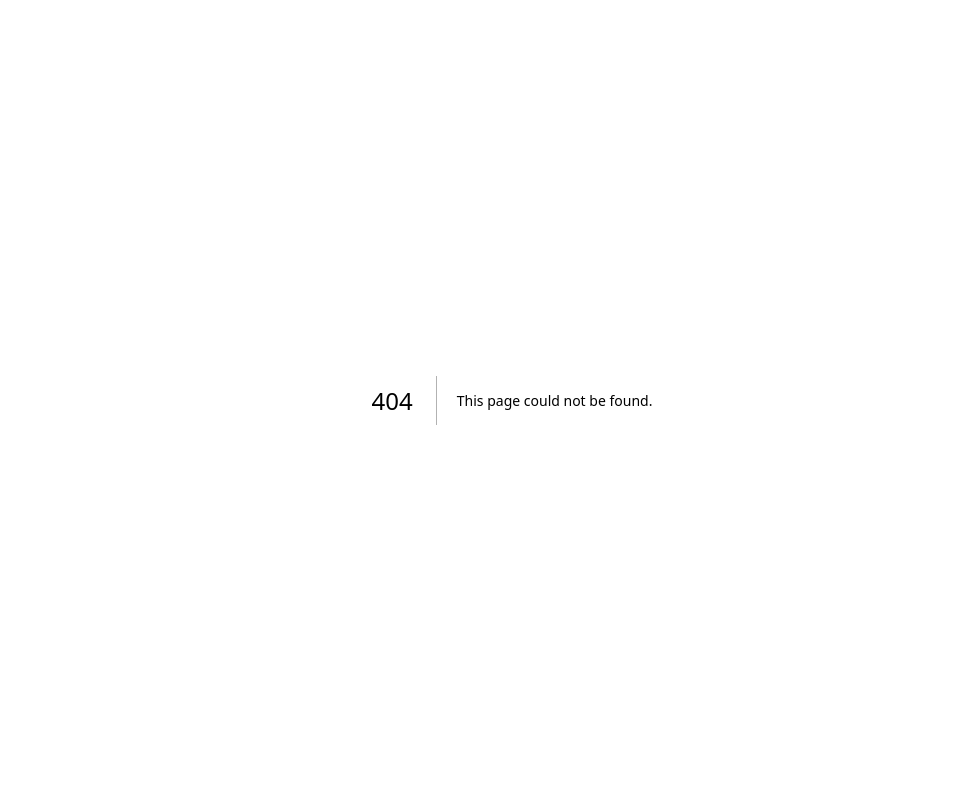
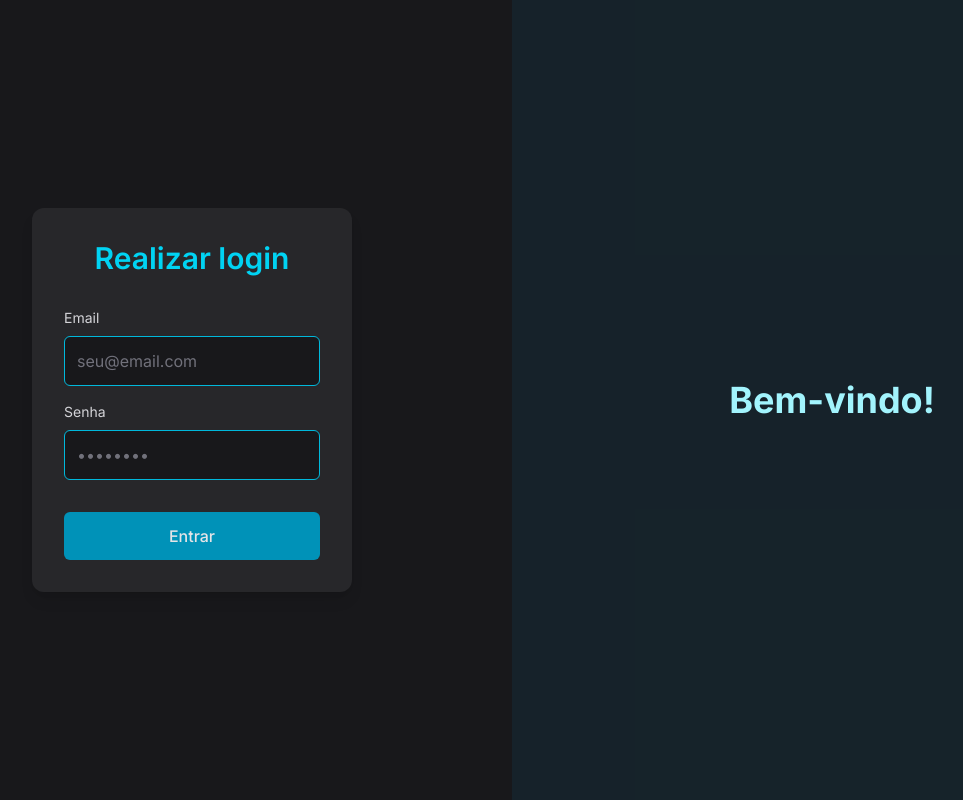
Before and after one commit to LessaApolinario/realtime-chat-2007-frontend, a Next.js app: page /auth/login in a window 1280 px wide. Before the commit this address had no page. Shown: the whole page, without its empty margins (128-1091 px from the left). Built offline with nearby package versions, Linux system fonts and the light colour scheme.

Commit message:
Add initial login page

```diff
--- /dev/null
+++ b/src/app/auth/login/page.tsx
@@ -0,0 +1,74 @@
+import type { Metadata } from "next";
+import { redirect } from "next/navigation";
+
+export const metadata: Metadata = {
+  title: "Login",
+  description: "Página de login",
+};
+
+export default function LoginPage() {
+  async function handleLogin(formData: FormData) {
+    "use server";
+
+    const email = formData.get("email");
+    const password = formData.get("password");
+
+    console.log("Email:", email, "Password:", password);
+
+    redirect("/dashboard");
+  }
+
+  return (
+    <main className="grid min-h-screen grid-cols-2 bg-zinc-900 text-zinc-200">
+      <div className="flex items-center justify-center">
+        <form
+          action={handleLogin}
+          className="flex w-80 flex-col gap-4 rounded-xl bg-zinc-800 p-8 shadow-lg"
+        >
+          <h2 className="mb-4 text-center text-3xl font-semibold text-cyan-400">
+            Realizar login
+          </h2>
+
+          <div className="flex flex-col gap-2">
+            <label htmlFor="emailField" className="text-sm text-zinc-300">
+              Email
+            </label>
+            <input
+              id="emailField"
+              name="email"
+              type="email"
+              placeholder="seu@email.com"
+              className="rounded-md border border-cyan-500 bg-zinc-900 p-3 text-cyan-400 placeholder:text-zinc-500 focus:border-cyan-400 focus:outline-none"
+              required
+            />
+          </div>
+
+          <div className="flex flex-col gap-2">
+            <label htmlFor="passwordField" className="text-sm text-zinc-300">
+              Senha
+            </label>
+            <input
+              id="passwordField"
+              name="password"
+              type="password"
+              placeholder="••••••••"
+              className="rounded-md border border-cyan-500 bg-zinc-900 p-3 text-cyan-400 placeholder:text-zinc-500 focus:border-cyan-400 focus:outline-none"
+              required
+            />
+          </div>
+
+          <button
+            type="submit"
+            className="mt-4 w-full rounded-md bg-cyan-600 py-3 font-medium text-zinc-200 transition-colors hover:bg-cyan-500"
+          >
+            Entrar
+          </button>
+        </form>
+      </div>
+
+      <div className="flex items-center justify-center bg-cyan-900/20">
+        <h3 className="text-4xl font-bold text-cyan-200">Bem-vindo!</h3>
+      </div>
+    </main>
+  );
+}
```
